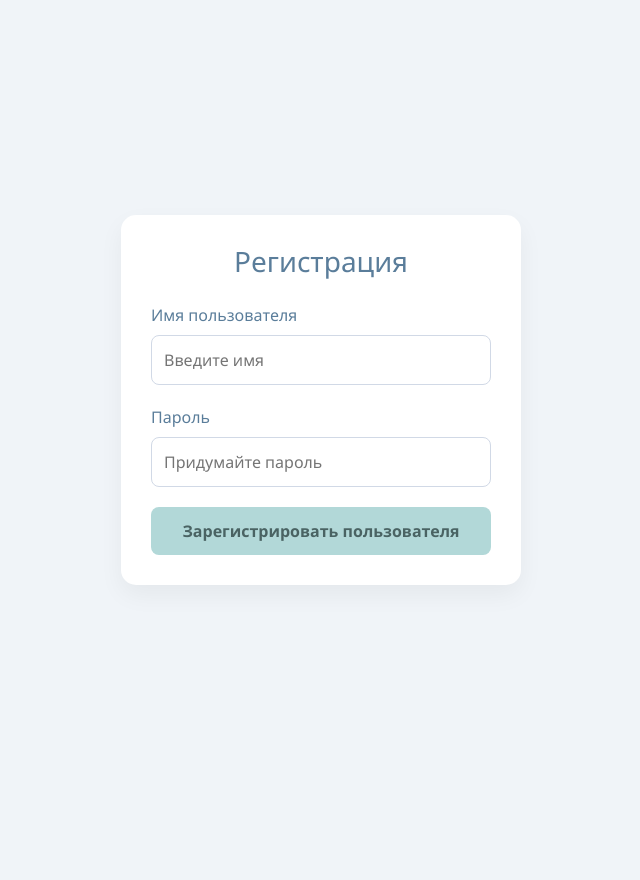
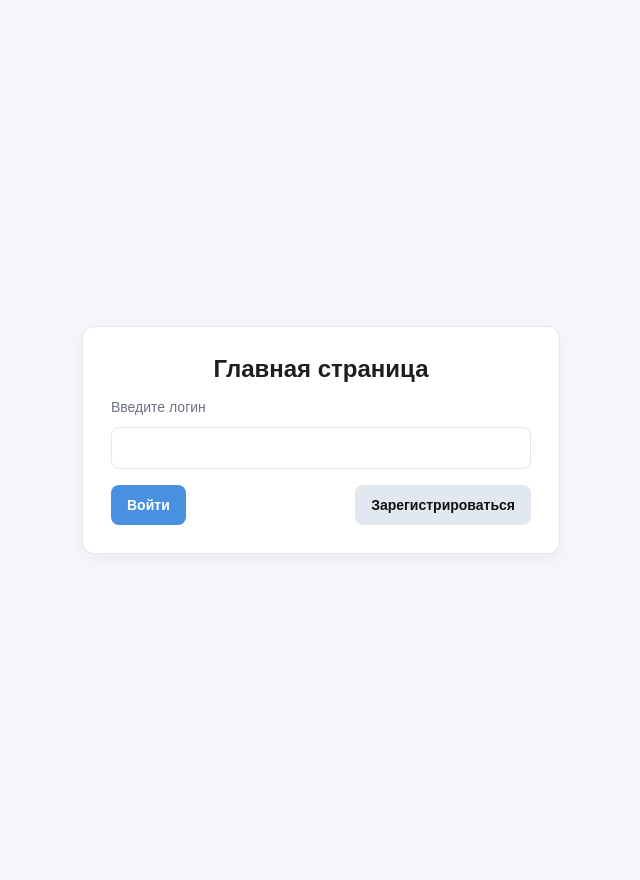
Before and after one commit to overheaven4/simple_votings, a Django app: page / in a window 1280 px wide. Shown: the whole page, without its empty margins (319-959 px from the left). Before the commit the page ends 585 px from the top, so only its background shows below. Run offline with Django 5.2, Linux system fonts and the light colour scheme.

Commit message:
Исправленная вёрска

```diff
--- a/main/templates/login_register.html
+++ b/main/templates/login_register.html
@@ -2,79 +2,151 @@
 <html lang="ru">
 <head>
     <meta charset="UTF-8">
-    <meta name="viewport" content="width=device-width, initial-scale=1.0">
-    <title>Регистрация</title>
-    <link href="https://cdn.jsdelivr.net/npm/bootstrap@5.3.0/dist/css/bootstrap.min.css" rel="stylesheet">
+    <title>Главная страница</title>
+    <meta name="viewport" content="width=device-width, initial-scale=1">
     <style>
-        body {
+        :root {
+            --bg: #f7f7fb;
+            --surface: #ffffff;
+            --text: #1e1e1e;
+            --primary: #4a90e2;       /* светлый кнопки */
+            --primary-dark: #357abd;  /* темный цвет кнопки при наведении/активе */
+            --muted: #6b7280;
+            --border: #e5e7eb;
+        }
+
+        html, body {
+            height: 100%;
+            margin: 0;
+            background: var(--bg);
+            color: var(--text);
+            font-family: Arial, sans-serif;
+        }
+
+        .wrapper {
+            min-height: 100%;
             display: flex;
+            align-items: center;
             justify-content: center;
-            align-items: center;
-            min-height: 100vh;
-            margin: 0;
-            font-family: 'Segoe UI', Tahoma, Geneva, Verdana, sans-serif;
-            background-color: #f0f4f8; /* Светлый пастельный голубой */
+            padding: 40px 16px;
         }
-        .registration-card {
-            background-color: #ffffff;
-            padding: 30px;
-            border-radius: 15px;
-            box-shadow: 0 10px 25px rgba(0,0,0,0.05);
+
+        .card {
+            background: var(--surface);
+            border: 1px solid var(--border);
+            border-radius: 12px;
+            padding: 28px 28px;
+            max-width: 420px;
             width: 100%;
-            max-width: 400px;
+            box-shadow: 0 6px 20px rgba(0,0,0,0.05);
         }
-        .form-group {
-            margin-bottom: 20px;
+
+        h1 {
+            font-size: 24px;
+            margin: 0 0 16px;
+            text-align: center;
         }
+
+        .form-row {
+            display: flex;
+            flex-direction: column;
+            gap: 12px;
+            margin-bottom: 16px;
+        }
+
         label {
-            display: block;
-            margin-bottom: 8px;
-            color: #5a7d9a; /* Приглушенный синий */
-            font-weight: 500;
+            font-size: 14px;
+            color: var(--muted);
         }
-        input {
-            width: 100%;
-            padding: 12px;
-            border: 1px solid #d1d9e6;
+
+        input[type="text"],
+        input[type="password"],
+        input[type="email"] {
+            padding: 12px 14px;
+            border: 1px solid var(--border);
             border-radius: 8px;
-            outline: none;
-            transition: border-color 0.3s;
+            font-size: 14px;
+            background: #fff;
         }
-        input:focus {
-            border-color: #a2b9bc;
+
+        .buttons {
+            display: flex;
+            gap: 12px;
+            justify-content: space-between;
         }
-        .btn-submit {
-            width: 100%;
-            padding: 12px;
+
+        /* Светлая "популярная" кнопка */
+        .btn {
+            appearance: none;
             border: none;
             border-radius: 8px;
-            background-color: #b2d8d8; /* Пастельная бирюза */
-            color: #4a6363;
-            font-weight: bold;
+            padding: 12px 16px;
+            font-size: 14px;
+            font-weight: 600;
             cursor: pointer;
-            transition: background-color 0.3s;
+            transition: transform 0.02s ease-in-out, background-color 0.2s ease;
         }
-        .btn-submit:hover {
-            background-color: #96c2c2;
+
+        /* Светлая тема кнопки */
+        .btn.primary {
+            background: var(--primary);
+            color: white;
+        }
+
+        .btn.primary:hover {
+            background: var(--primary-dark);
+        }
+
+        .btn.primary:active {
+            transform: translateY(1px);
+        }
+
+        /* Темная версия подсветки (для темного режима можно адаптировать) */
+        @media (prefers-color-scheme: dark) {
+            :root {
+                --bg: #0b1020;
+                --surface: #141a2a;
+                --text: #e8eaf6;
+                --border: #273046;
+                --muted: #96a2b8;
+                --primary: #6ea8ff;
+                --primary-dark: #4f85d9;
+            }
+            .card {
+                border-color: var(--border);
+                box-shadow: 0 8px 24px rgba(0,0,0,0.4);
+            }
+        }
+
+        /* Мобильная адаптация */
+        @media (max-width: 420px) {
+            .card { padding: 20px; }
+            .btn { width: 100%; }
         }
     </style>
 </head>
 <body>
+    <div class="wrapper">
+        <div class="card">
+            <h1>Главная страница</h1>
+            <form method="post" action="">
+                <div class="form-row">
+                    <label for="login">Введите логин</label>
+                    <input id="login" name="login" type="text" required>
+                </div>
 
-<div class="registration-card">
-    <h3 style="text-align: center; color: #5a7d9a; margin-bottom: 25px;">Регистрация</h3>
-    <form>
-        <div class="form-group">
-            <label for="username">Имя пользователя</label>
-            <input type="text" id="username" name="username" placeholder="Введите имя">
+                <!-- csrf_token можно вернуть, если используете Django/фреймворк -->
+                <!-- {% csrf_token %} -->
+                <!-- {{ form.as_p }} -->
+
+                <div class="buttons">
+                    <button type="submit" name="action" value="login" class="btn primary">Войти</button>
+                    <button type="submit" name="action" value="register" class="btn primary" style="background: #e2e8f0; color: #111;">
+                        Зарегистрироваться
+                    </button>
+                </div>
+            </form>
         </div>
-        <div class="form-group">
-            <label for="password">Пароль</label>
-            <input type="password" id="password" name="password" placeholder="Придумайте пароль">
-        </div>
-        <button type="submit" class="btn-submit">Зарегистрировать пользователя</button>
-    </form>
-</div>
-
+    </div>
 </body>
 </html>
```
Also changed, not shown: main/templates/reg.html (+52 -20 lines).
